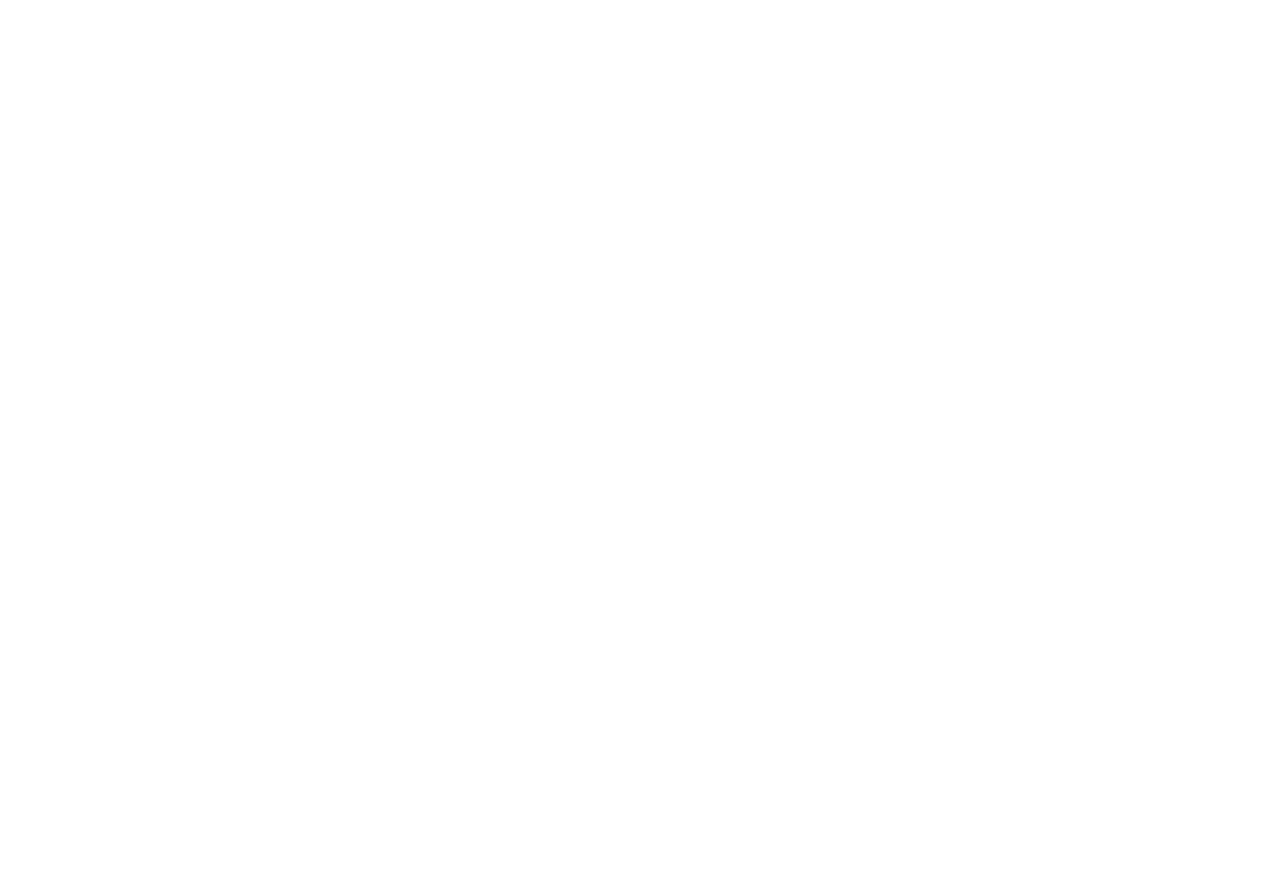
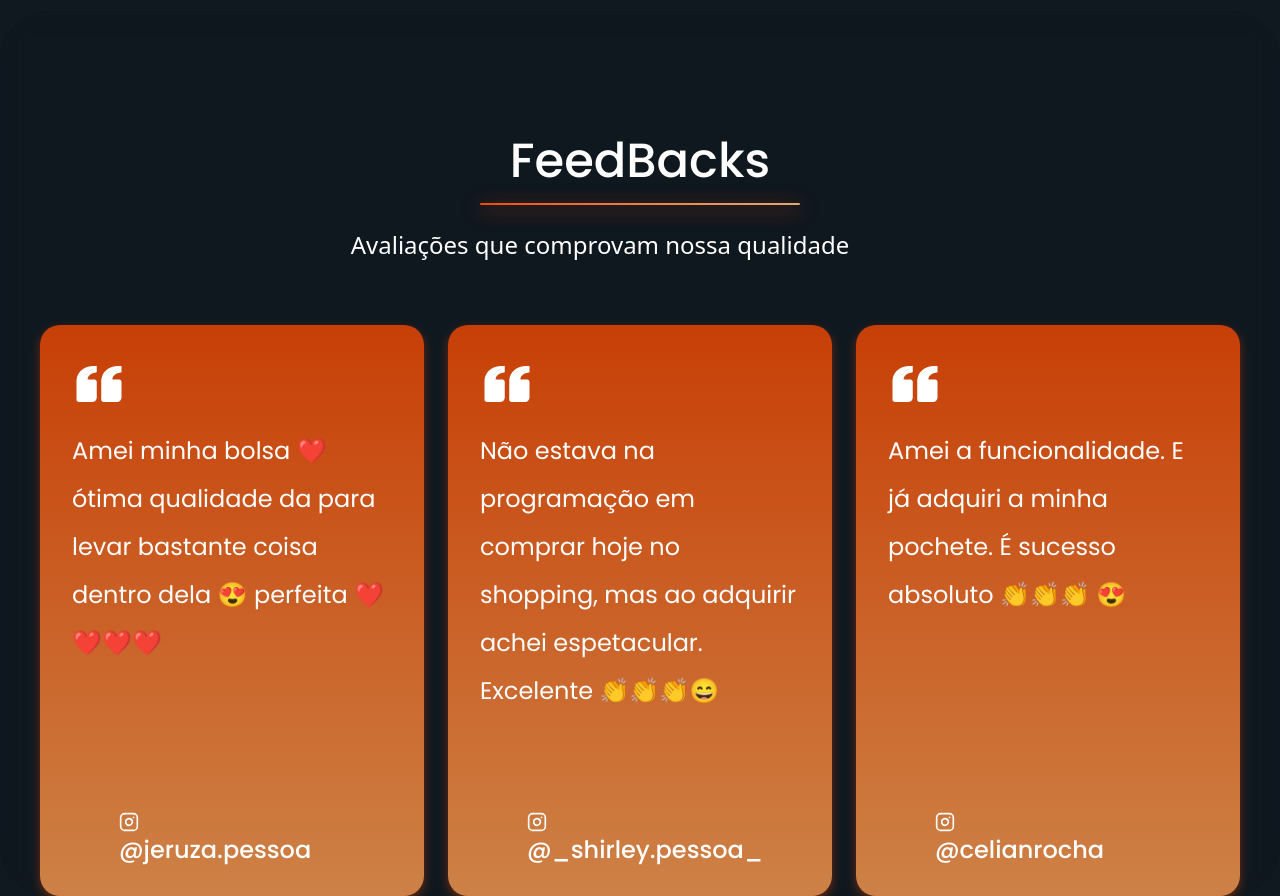
Before and after one commit to ca2sy/Sportiger, a React (Vite) app: page / in a window 1280 px wide. Shown: the part 2860-3756 px from the top of the page. Before the commit the page ends 2791 px from the top, so only its background shows below. Built offline with nearby package versions, Linux system fonts and the light colour scheme.

Commit message:
feedback page

```diff
--- a/src/App.jsx
+++ b/src/App.jsx
@@ -2,8 +2,8 @@
 import { Header } from './pages/header';
 import { Home } from './pages/home';
 import { Sobre } from './pages/sobre';
-import Elipse from '../src/assets/Ellipse_1.svg?react';
 import { Produtos } from './pages/produtos';
+import { Feedbacks } from './pages/feedbacks';
 
 function App() {
   return (
@@ -26,6 +26,7 @@
       <Home />
       <Sobre />
       <Produtos />
+      <Feedbacks />
     </div>
   );
 }
--- /dev/null
+++ b/src/components/FeedbackCard.jsx
@@ -0,0 +1,35 @@
+import quote from "../assets/quote.svg";
+import { Instagram } from "lucide-react";
+
+export function FeedbackCard({ text, handle, className = "", style }) {
+  return (
+    <blockquote
+      className={`relative rounded-[20px] p-6 sm:p-8 text-white
+                  shadow-[0_4px_10px_#F54900]/40
+                  bg-[linear-gradient(180deg,rgba(245,73,0,0.8)_0%,rgba(253,156,80,0.8)_100%)]
+                  ${className}`}
+      style={style}
+    >
+      <img
+        src={quote}
+        alt=""
+        aria-hidden="true"
+        className="h-10 w-10 sm:h-[54px] sm:w-[54px]"
+      />
+
+    <p
+      className="mt-4 max-w-[431px]
+                font-poppins font-normal text-2xl leading-[48px]
+                text-white whitespace-pre-line text-left"
+    >
+      {text}
+    </p>
+
+
+      <footer className="absolute left-[79px] top-[487px] w-[168px] h-[36px] font-poppins font-medium text-[24px] leading-[36px] text-white">
+        <Instagram className="h-5 w-5" strokeWidth={2} aria-hidden="true" />
+        <cite className="not-italic">@{handle}</cite>
+      </footer>
+    </blockquote>
+  );
+}
--- /dev/null
+++ b/src/pages/feedbacks.jsx
@@ -0,0 +1,61 @@
+import { FeedbackCard } from "../components/FeedbackCard.jsx";
+
+const feedbacks = [
+  {
+    text:
+      "Amei minha bolsa ❤️\nótima qualidade da para levar bastante coisa dentro dela 😍 perfeita ❤️❤️❤️❤️",
+    handle: "jeruza.pessoa",
+  },
+  {
+    text:
+      "Não estava na programação em comprar hoje no shopping, mas ao adquirir achei espetacular.\nExcelente 👏👏👏😄",
+    handle: "_shirley.pessoa_",
+  },
+  {
+    text:
+      "Amei a funcionalidade. E já adquiri a minha pochete. É sucesso absoluto 👏👏👏 😍",
+    handle: "celianrocha",
+  },
+];
+
+export function Feedbacks() {
+  return (
+    <section
+      id="feedbacks"
+      className="mt-20 relative z-30 rounded-[50px] bg-[#101820]/40
+                 px-4 pt-[120px] text-center backdrop-blur-md sm:px-6 lg:px-10"
+    >
+      {/* Header */}
+      <h2
+        className="font-poppins mb-3 font-medium text-white leading-tight
+                   text-[48px]"
+      >
+        FeedBacks
+      </h2>
+
+      <div
+        className="mb-6 h-0.5 w-full max-w-[240px] sm:max-w-[320px] mx-auto rounded
+                  bg-gradient-to-r from-[#F54900] to-[#dfaa71]
+                  shadow-[0px_4px_20px_0_#F54900]"
+      />
+
+      <p
+        className="mb-16 max-w-[70rem] text-lg font-light text-white sm:text-xl md:text-2xl"
+      >
+        Avaliações que comprovam nossa qualidade
+      </p>
+
+      {/* Cards */}
+      <div className="mt-12 grid grid-cols-1 gap-6 sm:grid-cols-2 lg:grid-cols-3">
+        {feedbacks.map((fb, i) => (
+          <FeedbackCard
+            key={i}
+            {...fb}
+            className="w-full max-w-[494px] mx-auto"
+            style={{ minHeight: 571 }}
+          />
+        ))}
+      </div>
+    </section>
+  );
+}
```
Also changed, not shown: src/components/button.jsx (+0 -11 lines), src/assets/Ellipse_4.svg (renamed from src/assets/Ellipse 4.svg), src/assets/quote.svg (added).
